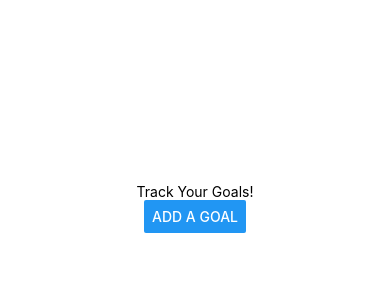
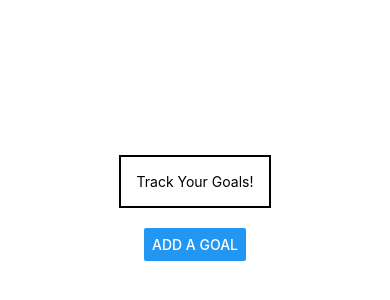
Before and after one commit to allenmurfee/track-your-goals-app-react-native, a React Native app: screen / in a window 390 px wide. Shown: the part 214-514 px from the top of the page. Built offline with nearby package versions, Linux system fonts and the light colour scheme.

Commit message:
added new style object

```diff
--- a/App.js
+++ b/App.js
@@ -4,7 +4,7 @@ import { StyleSheet, Text, View, Button } from "react-native";
 export default function App() {
   return (
     <View style={styles.container}>
-      <Text>Track Your Goals!</Text>
+      <Text style={styles.textStyle}>Track Your Goals!</Text>
       {/* <StatusBar style="auto" /> */}
       <Button title="Add a Goal" />
     </View>
@@ -18,4 +18,9 @@ const styles = StyleSheet.create({
     alignItems: "center",
     justifyContent: "center",
   },
+  textStyle: {
+    marginBottom: 20,
+    borderWidth: 2,
+    padding: 16,
+  },
 });
```
